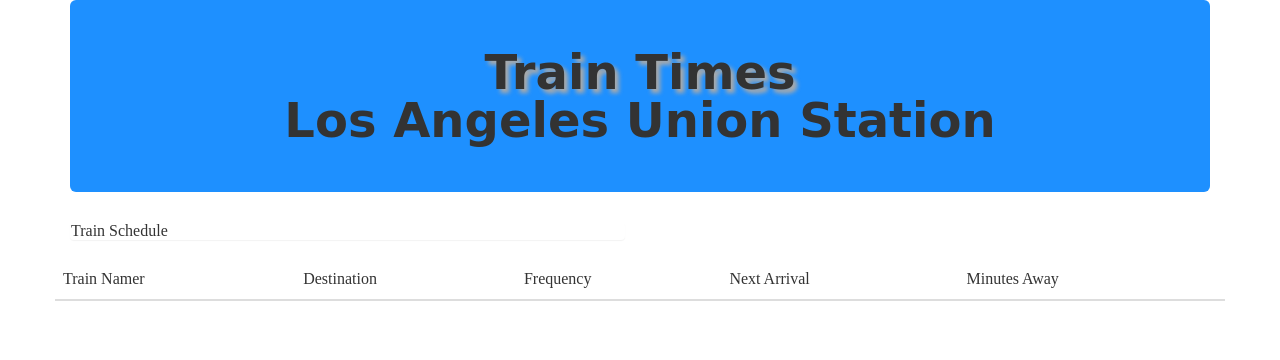
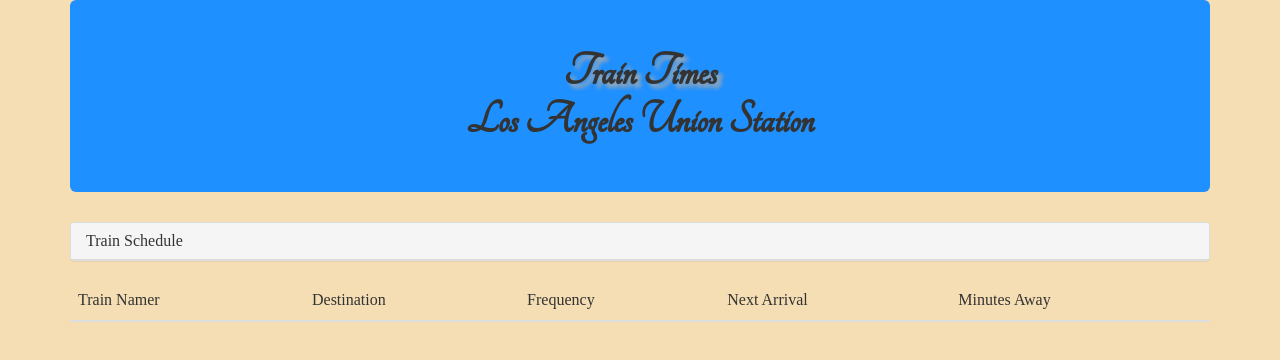
Before and after one commit to Lakerfan/train-time, a plain HTML site: page index.html in a window 1280 px wide. Drawn offline with nearby package versions, Linux system fonts and the light colour scheme.

Commit message:
add a bootstrap default panel and more css

```diff
--- a/assets/CSS/style.css
+++ b/assets/CSS/style.css
@@ -1,5 +1,5 @@
 body {
-    background-color: white;
+    background-color: wheat;
 }
 
 .jumbotron {
--- a/index.html
+++ b/index.html
@@ -15,6 +15,9 @@
     <link rel="stylesheet" type="text/css" href="assets/css/reset.css">
     <!-- Style Sheet -->
     <link rel="stylesheet" type="text/css" href="assets/css/style.css">
+    <!-- Google Fonts -->
+    <link rel="stylesheet" href="https://fonts.googleapis.com/css?family=Tangerine">
+    <!-- Firebase Link-->
     <script src="https://www.gstatic.com/firebasejs/live/3.0/firebase.js"></script>
 </head>
 
@@ -26,8 +29,9 @@
         </div>
 
         <div class="row">
-            <div class="col-sm-6 col-sm-6">
-                <div class="panel">
+            <div class="col-xs-12 col-sm-12">
+                <div class="panel panel-default">
+                    <div class="panel-heading">
                         <h3 class="panel-title">Train Schedule</h3>
 
                     </div>
```
Lines whose indentation alone changed are shown as unchanged.
